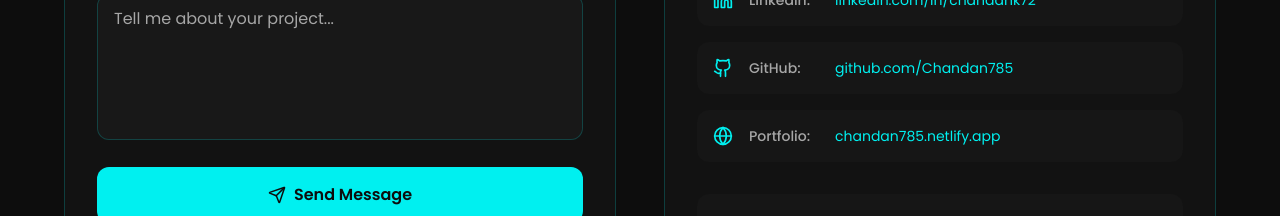
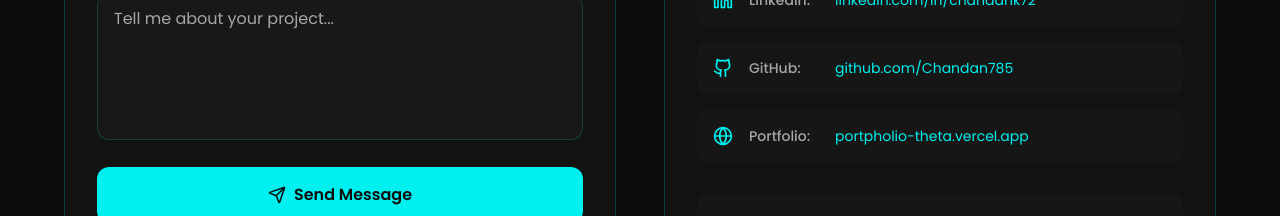
Before and after one commit to Chandan785/updatedportfolio, a React (Vite) app in the folder Portpholio/: page / in a window 1280 px wide. Shown: the part 4300-4516 px from the top of the page. Built offline with nearby package versions, Linux system fonts and the light colour scheme; no server answers; the HTML template or start-up script is replaced by a standard one.

Commit message:
Update portfolio link to Vercel

```diff
--- a/Portpholio/src/components/Contact.tsx
+++ b/Portpholio/src/components/Contact.tsx
@@ -23,7 +23,7 @@ const Contact = () => {
     { icon: <Mail size={20} />, label: "Email", value: "chandankumar700785@gmail.com", href: "mailto:chandankumar700785@gmail.com" },
     { icon: <Linkedin size={20} />, label: "LinkedIn", value: "linkedin.com/in/chandank72", href: "https://www.linkedin.com/in/chandank72/" },
     { icon: <Github size={20} />, label: "GitHub", value: "github.com/Chandan785", href: "https://github.com/Chandan785" },
-    { icon: <Globe size={20} />, label: "Portfolio", value: "chandan785.netlify.app", href: "https://chandan785.netlify.app" },
+    { icon: <Globe size={20} />, label: "Portfolio", value: "portpholio-theta.vercel.app", href: "https://portpholio-theta.vercel.app/" },
   ];
 
   const handleChange = (e: React.ChangeEvent<HTMLInputElement | HTMLTextAreaElement>) => {
```
Also changed, not shown: 1 other file (tests, documents, lock files or other folders).
